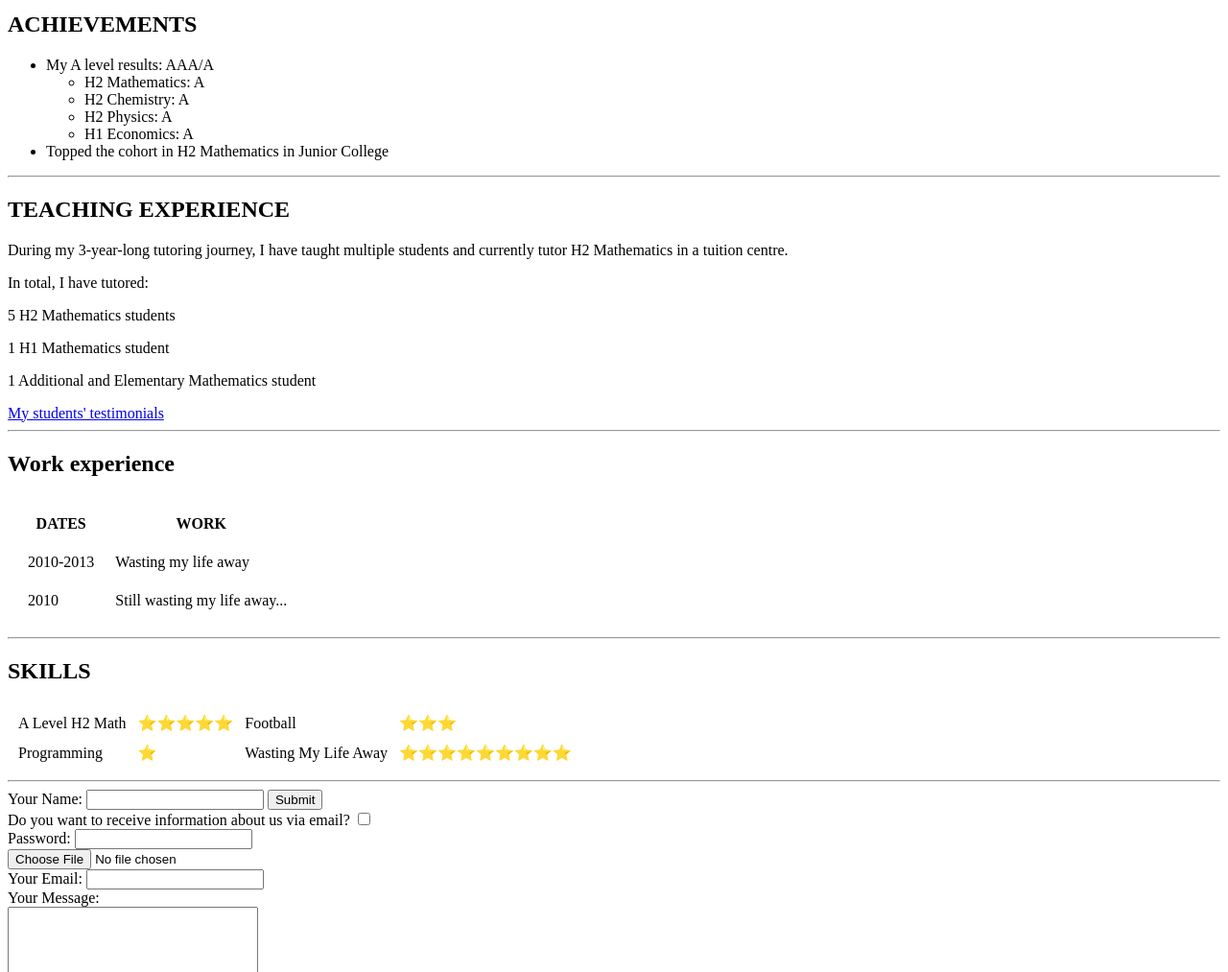
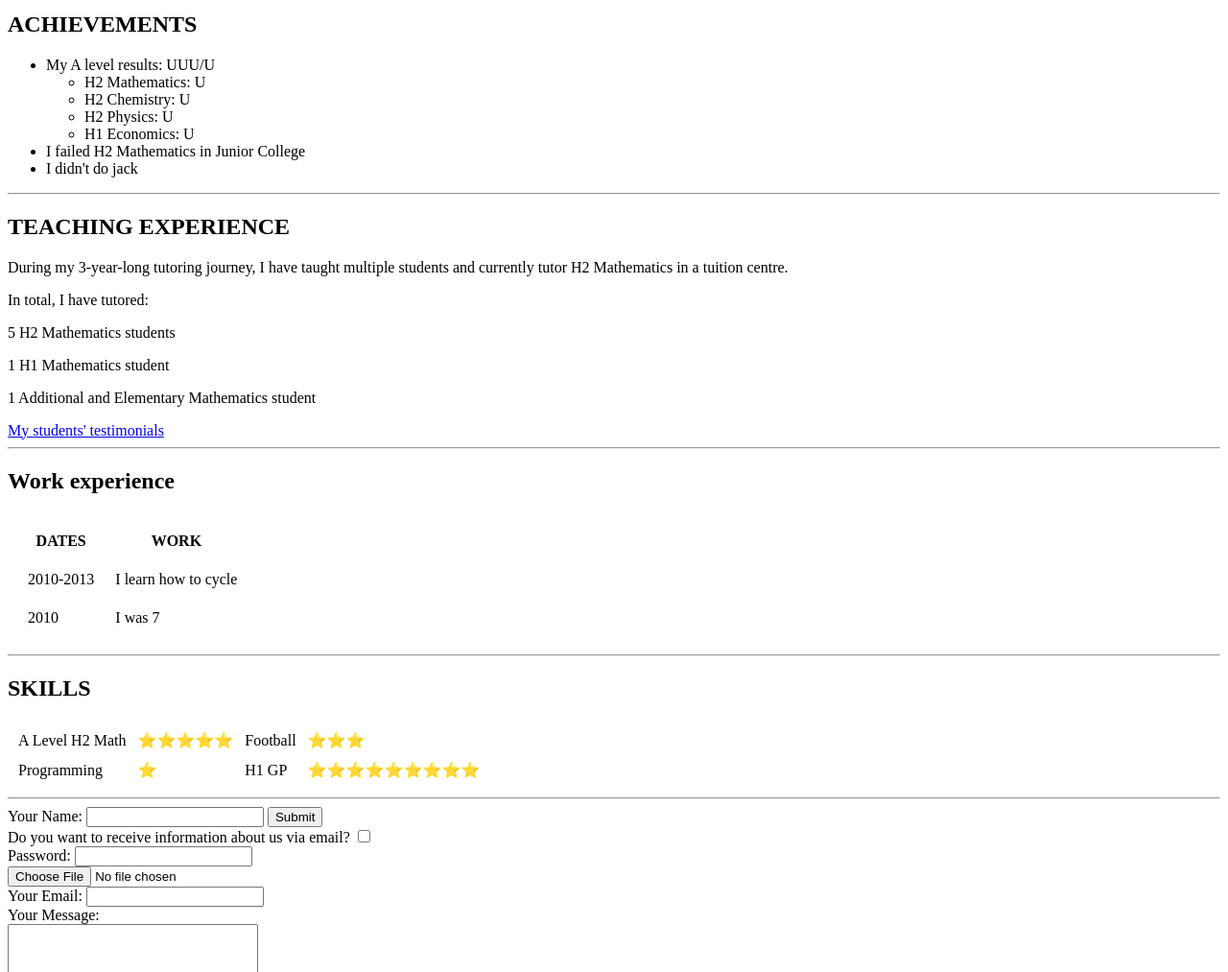
Before and after one commit to kaichewy/cv, a plain HTML site: page index.html in a window 1280 px wide. Shown: the part 480-1493 px from the top of the page at 96% size. Drawn offline with Linux system fonts and the light colour scheme.

Commit message:
Update index.html

```diff
--- a/index.html
+++ b/index.html
@@ -3,7 +3,9 @@
 <head>
     <meta charset="utf-8">
     <title> KAI'S FIRST WEBSITE </title>
+    <link rel="stylesheet" href="css/styles.css">
 </head>
+
 <body>
     <table cellspacing="50">
         <tr>
@@ -24,14 +26,15 @@
     <hr>
     <h2>ACHIEVEMENTS</h2>
     <ul>
-        <li>My A level results: AAA/A</li>
+        <li>My A level results: UUU/U</li>
         <ul>
-            <li>H2 Mathematics: A</li>
-            <li>H2 Chemistry: A</li>
-            <li>H2 Physics: A</li>
-            <li>H1 Economics: A</li>
+            <li>H2 Mathematics: U</li>
+            <li>H2 Chemistry: U</li>
+            <li>H2 Physics: U</li>
+            <li>H1 Economics: U</li>
         </ul>
-        <li>Topped the cohort in H2 Mathematics in Junior College</li>
+        <li>I failed H2 Mathematics in Junior College</li>
+        <li>I didn't do jack</li>
     </ul>
     <hr>
     <h2>TEACHING EXPERIENCE</h2>
@@ -52,16 +55,14 @@
                 <th>WORK</th>
             </tr>
         </thead>
-        <tb>
         <tr>
             <td>2010-2013</td>
-            <td>Wasting my life away</td>
+            <td>I learn how to cycle</td>
         </tr>
         <tr>
             <td>2010</td>
-            <td>Still wasting my life away...</td>
+            <td>I was 7</td>
         </tr>
-        </tb>
     </table>
     <hr>
     <h2>SKILLS</h2>
@@ -88,7 +89,7 @@
                 ⭐
             </td>
             <td>
-                Wasting My Life Away
+                H1 GP
             </td>
             <td>
                 ⭐⭐⭐⭐⭐⭐⭐⭐⭐
```
